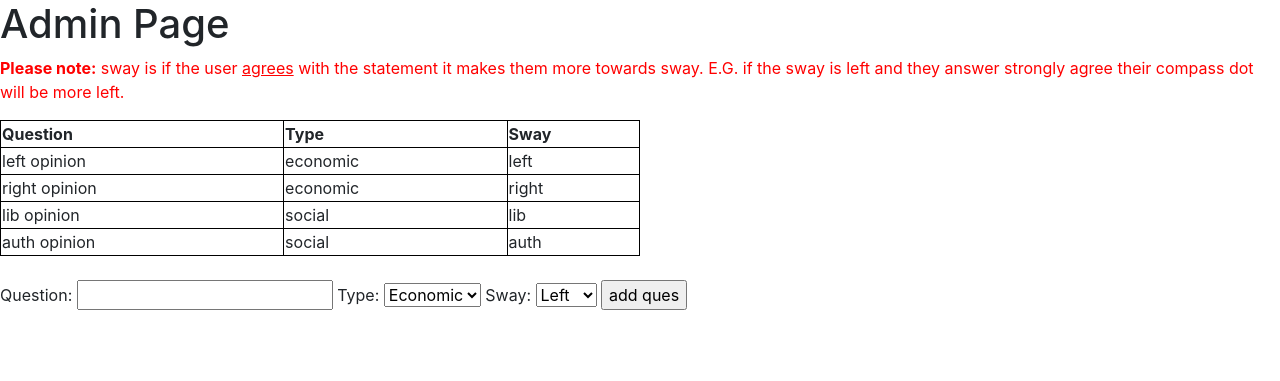
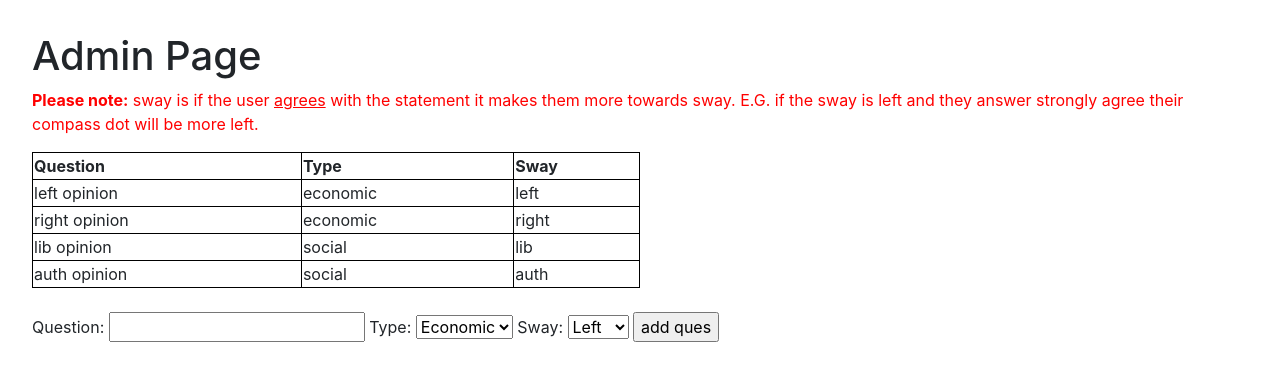
Before and after one commit to joe147258/political-compass-quiz, a Flask app: page /admin in a window 1280 px wide. Shown: the top 381 px of the page. Run offline with Flask 2, Linux system fonts and the light colour scheme; the visitor is signed in with stand-in values (Sample User, id 1); some libraries are stand-ins or nearby versions.

Commit message:
small style change

```diff
--- a/static/css/main.css
+++ b/static/css/main.css
@@ -1,6 +1,6 @@
 :root {
-    --main: #2D6199;
-    --main-hover: #6c90b7;
+    --main: #7A49A5;
+    --main-hover: #BCA4D2;
 }
 
 .main-container {
--- a/templates/admin.html
+++ b/templates/admin.html
@@ -10,6 +10,9 @@
             table {
                 width: 50%;
                 text-align: left;
+            }
+            body {
+                margin: 2rem!important;
             }
         </style>
         <link href="{{ url_for('static', filename='bootstrap/bootstrap.min.css')}}" rel="stylesheet" type="text/css"/>
```
